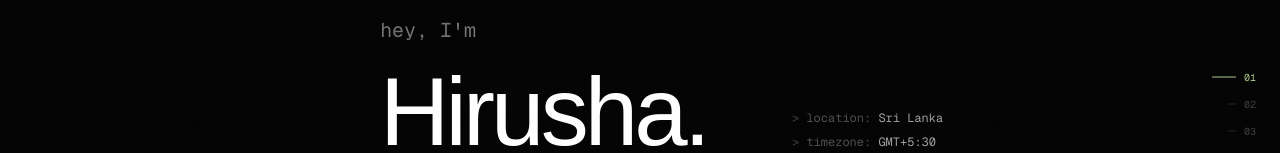
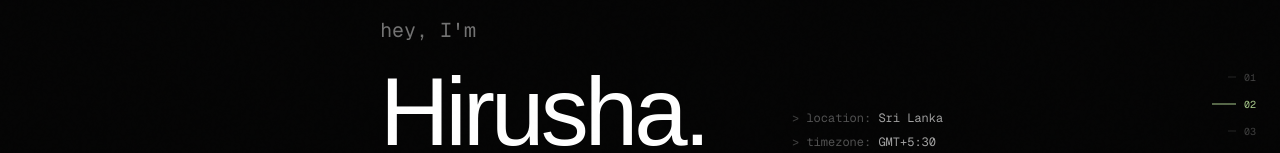
Before and after one commit to danthasinghe/hirusha.me, a Next.js app: page / in a window 1280 px wide. Shown: the part 269-422 px from the top of the page. Built offline with nearby package versions, Linux system fonts and the light colour scheme.

Commit message:
Fixed a glitch in the index

```diff
--- a/app/globals.css
+++ b/app/globals.css
@@ -43,7 +43,7 @@ body::before {
 }
 
 section {
-  scroll-margin-top: 60px;
+  scroll-margin-top: 64px;
 }
 
 a {
--- a/components/SectionIndex.tsx
+++ b/components/SectionIndex.tsx
@@ -5,7 +5,7 @@ import { useEffect, useState } from "react";
 const sections = [
   { id: "home", number: "01" },
   { id: "about", number: "02" },
-  //   { id: "projects", number: "03" },
+  // { id: "projects", number: "03" },
   { id: "stack", number: "03" },
   { id: "now", number: "04" },
   { id: "contact", number: "05" },
@@ -15,31 +15,38 @@ export default function SectionIndex() {
   const [active, setActive] = useState("home");
 
   useEffect(() => {
-    const elements = sections
-      .map(({ id }) => document.getElementById(id))
-      .filter(Boolean);
+    const updateActiveSection = () => {
+      const marker = window.innerHeight * 0.35;
 
-    const observer = new IntersectionObserver(
-      (entries) => {
-        const visible = entries
-          .filter((entry) => entry.isIntersecting)
-          .sort((a, b) => b.intersectionRatio - a.intersectionRatio);
+      let currentSection = sections[0].id;
 
-        if (visible[0]) {
-          setActive(visible[0].target.id);
+      for (const section of sections) {
+        const element = document.getElementById(section.id);
+
+        if (!element) continue;
+
+        const rect = element.getBoundingClientRect();
+
+        if (rect.top <= marker) {
+          currentSection = section.id;
         }
-      },
-      {
-        rootMargin: "-30% 0px -50% 0px",
-        threshold: [0, 0.25, 0.5, 0.75, 1],
-      },
-    );
+      }
 
-    elements.forEach((element) => {
-      if (element) observer.observe(element);
+      setActive(currentSection);
+    };
+
+    updateActiveSection();
+
+    window.addEventListener("scroll", updateActiveSection, {
+      passive: true,
     });
 
-    return () => observer.disconnect();
+    window.addEventListener("resize", updateActiveSection);
+
+    return () => {
+      window.removeEventListener("scroll", updateActiveSection);
+      window.removeEventListener("resize", updateActiveSection);
+    };
   }, []);
 
   return (
```
